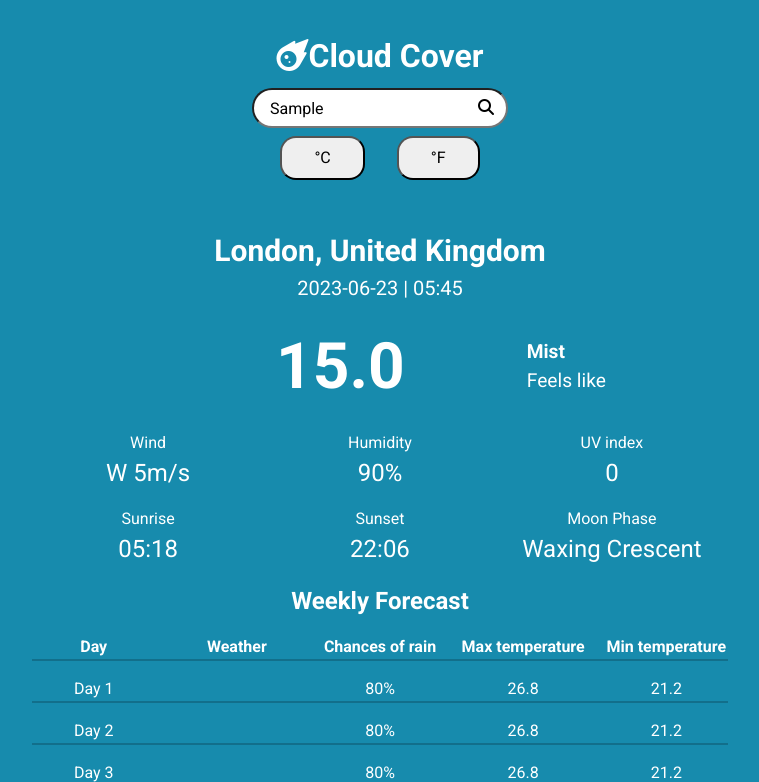
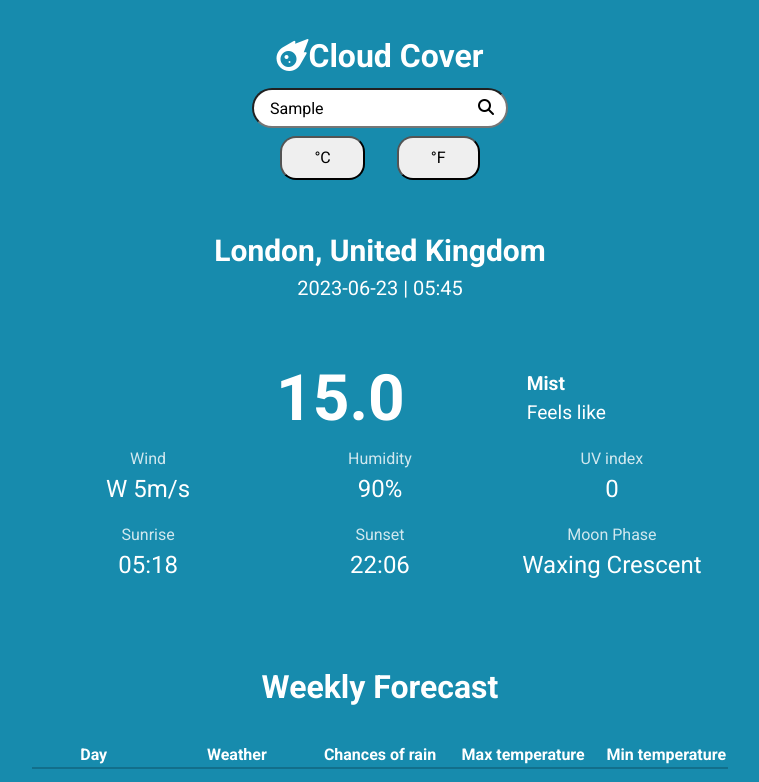
Before and after one commit to ZTanvir/weather-app, a plain HTML site: page index.html in a window 1280 px wide. Both pictures are taken after typing "Sample" into the empty fields and a click on the button 746 px from the left and 108 px from the top of the page. Shown: the top 782 px of the page, without its empty margins (260-1019 px from the left). Drawn offline with Linux system fonts and the light colour scheme; no server answers.

Commit message:
Add opacity to weather-details title data

```diff
--- a/index.html
+++ b/index.html
@@ -43,29 +43,29 @@
         <section class="weather-details">
             <div class="wind-humidity-uv-data">
                 <div class="wind-data">
-                    <p>Wind</p>
+                    <p class="wind-data__title">Wind</p>
                     <p class="wind__data-details current-data-bigfont"><span class="wind-direction">W </span><span class="wind-speed"> 5m/s</span></p>
                 </div>
                 <div class="humidity-data">
-                    <p>Humidity</p>
+                    <p class="humidity-data__title">Humidity</p>
                     <p class="humidity__data-details current-data-bigfont">90%</p>
                 </div>
                 <div class="uv-data">
-                    <p>UV index</p>
+                    <p class="uv-data__title">UV index</p>
                     <p class="uv__data-details current-data-bigfont">0</p>
                 </div>
             </div>
             <div class="sunrise-sunset-moon-data">
                 <div class="sunrise">
-                    <p>Sunrise</p>
+                    <p class="sunrise__title">Sunrise</p>
                     <p class="sunrise__data-details current-data-bigfont">05:18</p>
                 </div>
                 <div class="sunset">
-                    <p>Sunset</p>
+                    <p class="sunset__title">Sunset</p>
                     <p class="sunset__data-details current-data-bigfont">22:06</p>
                 </div>
                 <div class="moon-phase">
-                    <p>Moon Phase</p>
+                    <p class="moon-phase__title">Moon Phase</p>
                     <p class="moon-phase__details current-data-bigfont">Waxing Crescent</p>
                 </div>
             </div>
@@ -132,8 +132,8 @@
             </div>
         </section>
     </main>
-    <footer>
-        <p>Build by <span class="developer-github"><a href="#">Zahirul</a></span>|<span><a href="#">Source code</a></span></p>
+    <footer class="hide-data">
+        <p>Build by <span class="developer-github"><a href="https://github.com/ZTanvir">Zahirul</a></span> | <span><a href="https://github.com/ZTanvir/weather-app">Source code</a></span></p>
     </footer>
     <script src="./script/script.js"></script>
     <script src="https://kit.fontawesome.com/bcc4a85fda.js" crossorigin="anonymous"></script>
--- a/script/script.js
+++ b/script/script.js
@@ -1,7 +1,8 @@
 // Select html elements
 const formEl = document.querySelector("#user-input");
 const searchLocationEl = document.querySelector("#search-location");
-const mainEl = document.querySelector(".hide-data");
+const mainEl = document.querySelector("main");
+const footerEl = document.querySelector("footer");
 
 let dayZeroEl = getDailyForecastDom(
   ".day-zero > p",
@@ -325,6 +326,7 @@ formEl.addEventListener("submit", (e) => {
   e.preventDefault();
   let weatherLocation = searchLocationEl.value.trim();
   mainEl.style.display = "grid";
+  footerEl.style.display = "block";
   currentData(weatherLocation);
   astronmyData(weatherLocation);
   forecastData(weatherLocation);
--- a/style/style.css
+++ b/style/style.css
@@ -160,7 +160,7 @@ nav {
   display: flex;
   justify-content: space-evenly;
   align-items: center;
-  margin: 1rem 0rem;
+  margin-top: 3rem;
 }
 
 .current-weather__temperature {
@@ -192,11 +192,22 @@ nav {
 
 .weather-forecast>h2 {
   text-align: center;
-  margin: 1rem 0rem;
+  font-size: 2rem;
+  margin-top: 5rem;
+  margin-bottom: 2rem;
 }
 
 .current-data-bigfont {
   font-size: 1.5rem;
+}
+
+:is(.wind-data__title,
+  .humidity-data__title,
+  .uv-data__title,
+  .sunrise__title,
+  .sunset__title,
+  .moon-phase__title) {
+  opacity: 0.8;
 }
 
 /* weather forecast */
@@ -232,6 +243,10 @@ nav {
   align-items: center;
 }
 
+footer span>a {
+  color: white;
+}
+
 .hide-data {
   display: none;
 }
```
